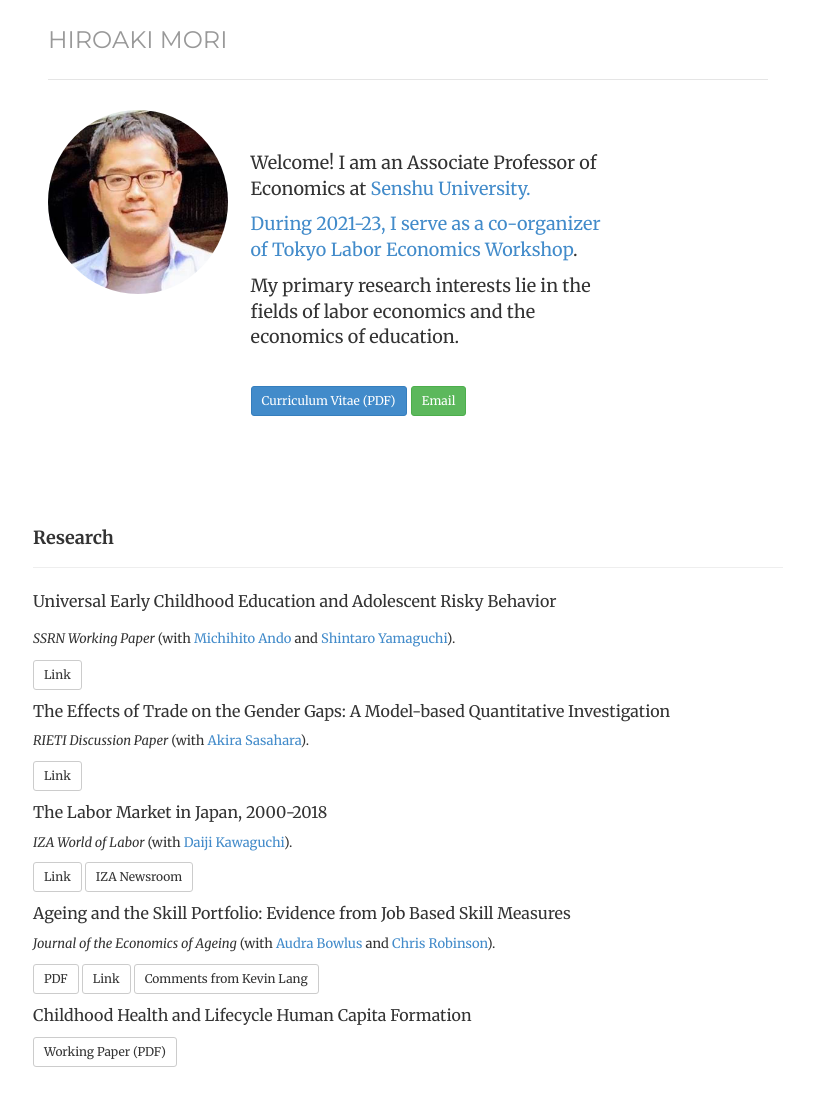
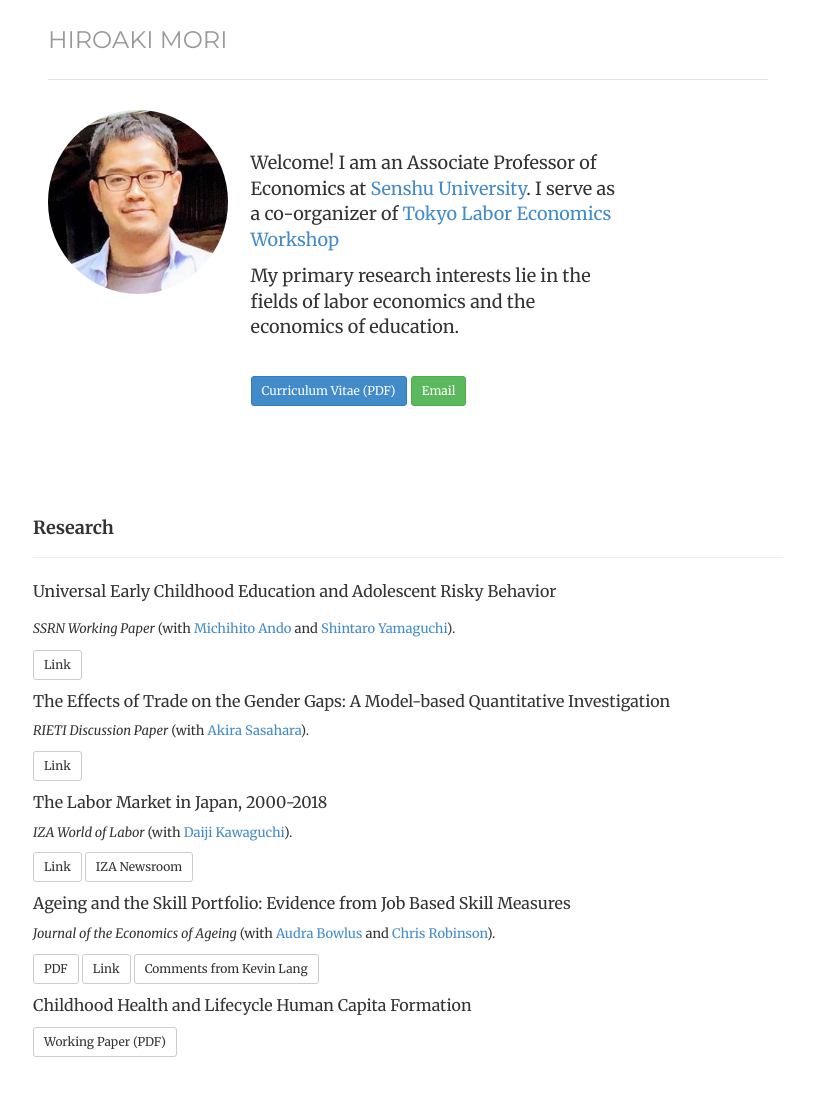
Before and after one commit to morihiroaki/morihiroaki.github.io, a Jekyll site: the page built from index.html, in a window 1280 px wide. Shown: the whole page, without its empty margins (232-1046 px from the left). Built offline with Jekyll 4.4.1, drawn with Linux system fonts in a browser that asks for light colours.

Commit message:
Update index.html

```diff
--- a/index.html
+++ b/index.html
@@ -17,8 +17,9 @@
 <div class='col-sm-9'>
  <div class='col-sm-9'>
 <p><font size="4"> Welcome! I am an Associate Professor of Economics at
- <a href="https://www.senshu-u.ac.jp/english/learn/economics/" target="_blank" title="Link">Senshu University. <p> During 2021-23, I serve as a co-organizer of <a href="https://sites.google.com/site/tokyolaborwkshp/home/" target="_blank" title="Link">Tokyo Labor Economics Workshop</a>. </p>
-</a></p>
+ <a href="https://www.senshu-u.ac.jp/english/learn/economics/" target="_blank" title="Link">Senshu University</a>.
+ I serve as a co-organizer of <a href="https://sites.google.com/site/tokyolaborwkshp/home/" target="_blank" title="Link">Tokyo Labor Economics Workshop</a>
+ </p>
 <p> My primary research interests lie in the fields of labor economics and the economics of education. </p>
 <br/>
 <p><a href="/files/cv_mori_new.pdf" target="_blank" class="btn btn-primary btn-sm" role="button">Curriculum Vitae (PDF)</a>
```
